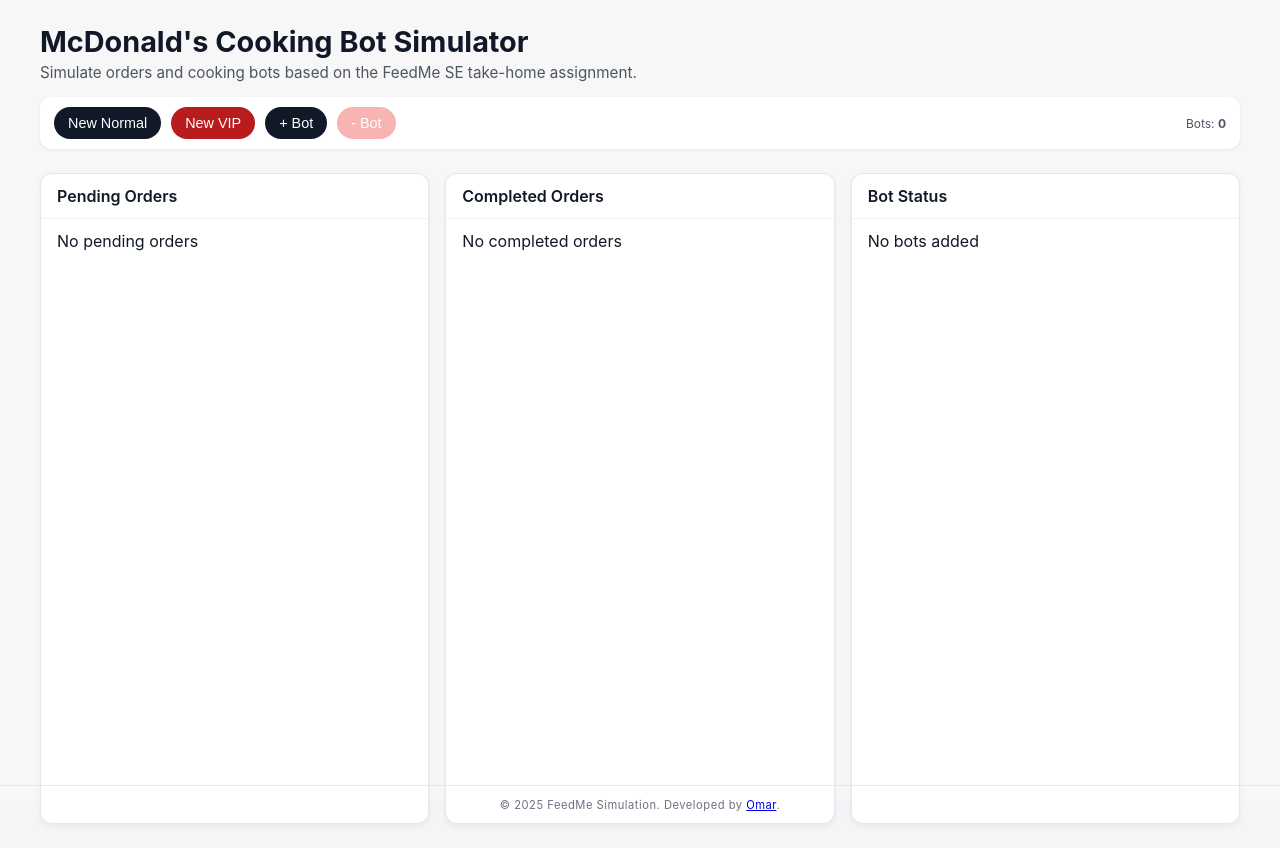
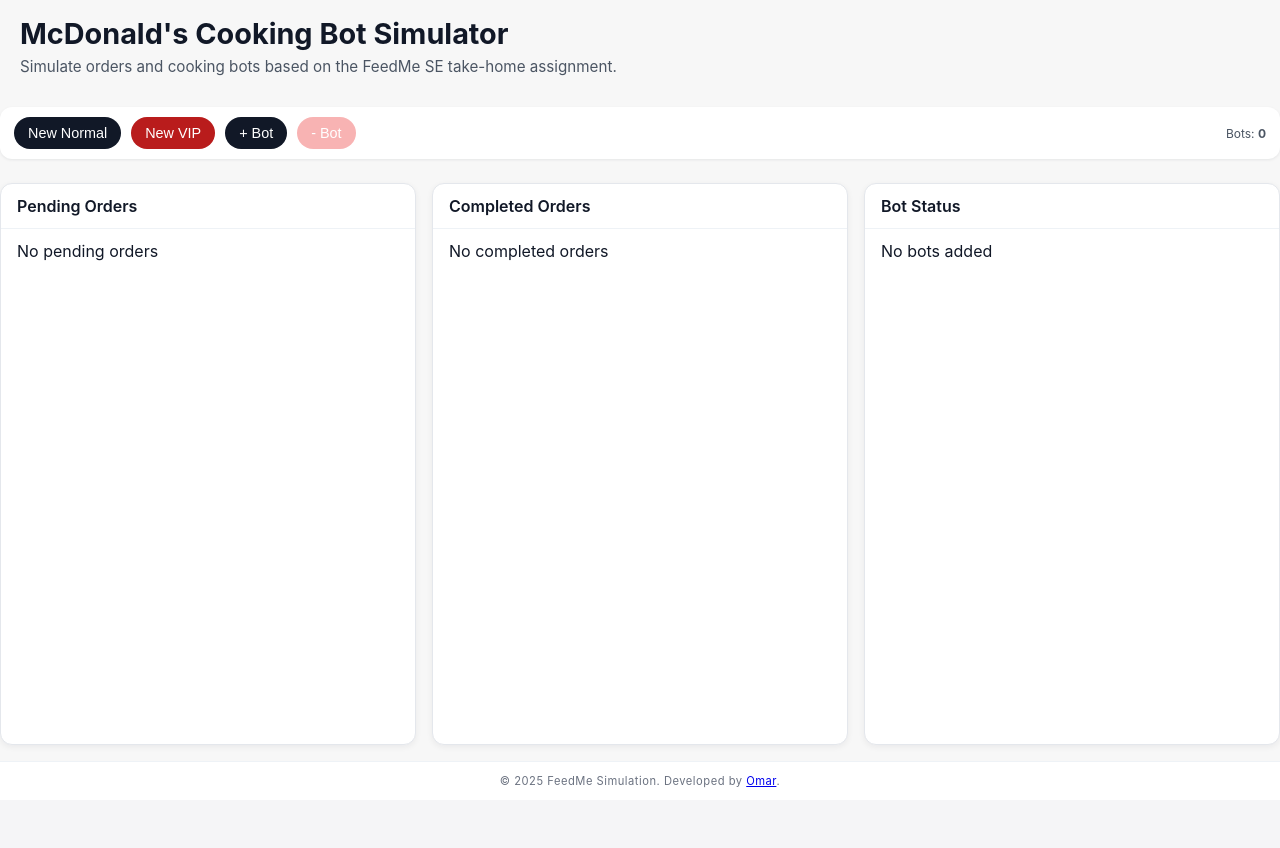
Before and after one commit to feedmepos/se-take-home-assignment, a React (Vite) app in the folder frontend/: page / in a window 1280 px wide. After the commit the page ends 800 px from the top, so only its background shows below. Built offline with nearby package versions, Linux system fonts and the light colour scheme.

Commit message:
fix: fix UIs

```diff
--- a/frontend/src/App.css
+++ b/frontend/src/App.css
@@ -7,12 +7,13 @@
 }
 
 .app-root {
-  max-width: 1200px;
-  margin: 0 auto;
-  padding: 24px;
   min-height: 100vh;
   display: flex;
   flex-direction: column;
+}
+
+.app-header {
+  padding: 16px 20px;
 }
 
 .app-header h1 {
@@ -21,7 +22,7 @@
 }
 
 .subtitle {
-  margin-top: 4px;
+  margin-top: 6px;
   color: #4b5563;
   font-size: 0.95rem;
 }
@@ -98,11 +99,12 @@
 }
 
 .main-layout {
+  flex: 1;
   display: grid;
   grid-template-columns: 1fr 1fr 1fr;
   gap: 16px;
+  padding-bottom: 16px; /* spacing above footer */
   margin-top: 24px;
-  flex: 1;
 }
 
 .column h2 {
@@ -177,6 +179,18 @@
 .badge.processing {
   background: #dbeafe;
   color: #1d4ed8;
+}
+
+.badge.processing-normal {
+  background: #fde68a; /* amber */
+  color: #92400e;
+  border: 1px solid #fcd34d;
+}
+
+.badge.vip {
+  background: #fee2e2; /* light red background */
+  color: #991b1b;      /* dark red text */
+  border: 1px solid #fecaca; /* subtle border */
 }
 
 .order-body {
@@ -266,16 +280,14 @@
 .order-card.expanded .order-header { border-bottom: 1px solid #e5e7eb; padding-bottom: 4px; margin-bottom: 4px; }
 
 .site-footer {
-  position: absolute;
-  bottom: -24px;
-  left: 0;
-  right: 0;
-  margin-top: 24px;
-  padding: 12px 0;
+  position: sticky;
+  bottom: 0;
+  background: #ffffff;
+  border-top: 1px solid #eef2f6;
+  padding: 12px 16px;
   font-size: 0.7rem;
   text-align: center;
   color: #6b7280;
-  border-top: 1px solid #e5e7eb;
 }
 
 .site-footer span {
--- a/frontend/src/App.tsx
+++ b/frontend/src/App.tsx
@@ -2,8 +2,6 @@
 import React, { useEffect, useRef, useState } from "react";
 import "./App.css";
 import { Controls } from "./components/Controls";
-import { OrderCard } from "./components/OrderCard";
-import { BotStatusCard } from "./components/BotStatusCard";
 import { AppHeader } from './components/AppHeader'
 import { PendingSection, CompleteSection, BotsSection } from './components/Sections'
 
@@ -274,7 +272,6 @@
     scheduleWork();
   };
 
-  const pendingOrders = orders.filter((o) => o.status === "PENDING");
   const completeOrders = orders.filter((o) => o.status === "COMPLETE");
 
   const formatCustomerLabel = (type: CustomerType) =>
--- a/frontend/src/components/BotStatusCard.tsx
+++ b/frontend/src/components/BotStatusCard.tsx
@@ -23,13 +23,18 @@
     <div className="bot-card">
       <div className="order-header">
         <span className="order-id">Bot #{bot.id}</span>
+        {bot.status === 'PROCESSING' && currentOrder && (
+          <span className={currentOrder.customerType === 'VIP' ? 'badge vip' : 'badge'}>
+            {formatCustomerLabel(currentOrder.customerType)}
+          </span>
+        )}
         <span className={`badge ${bot.status === 'IDLE' ? 'idle' : 'processing'}`}>{bot.status}</span>
       </div>
       <div className="order-body">
         {bot.status === 'PROCESSING' && currentOrder ? (
           <>
             <div>
-              Processing: <strong>Order #{currentOrder.id}</strong> ({formatCustomerLabel(currentOrder.customerType)})
+              Processing: <strong>Order #{currentOrder.id}</strong>
             </div>
             <div>Started: {currentOrder.startedAt ? formatTime(currentOrder.startedAt) : '-'}</div>
             <div className="progress-wrapper">
--- a/frontend/src/components/OrderCard.tsx
+++ b/frontend/src/components/OrderCard.tsx
@@ -22,6 +22,9 @@
   const [expanded, setExpanded] = useState(false)
   const typeClass = order.customerType === 'VIP' ? 'vip' : 'normal'
   const completeClass = variant === 'complete' ? 'complete' : ''
+  const badgeClass = order.customerType === 'VIP'
+    ? 'badge vip'
+    : (order.status === 'PROCESSING' ? 'badge processing-normal' : 'badge')
   return (
     <div
       className={`order-card ${typeClass} ${completeClass} ${expanded ? 'expanded' : 'collapsed'} toggle`.trim()}
@@ -33,7 +36,7 @@
     >
       <div className="order-header">
         <span className="order-id">Order #{order.id}</span>
-        <span className="badge">{formatCustomerLabel(order.customerType)}</span>
+        <span className={badgeClass}>{formatCustomerLabel(order.customerType)}</span>
         <span className="caret" aria-hidden="true" style={{ fontSize: 12, opacity: .6 }}>{expanded ? '▾' : '▸'}</span>
       </div>
       {expanded && (
--- a/frontend/src/components/Sections.tsx
+++ b/frontend/src/components/Sections.tsx
@@ -2,12 +2,14 @@
 import { OrderCard } from './OrderCard'
 import { BotStatusCard } from './BotStatusCard'
 
+interface Order { id: number; customerType: 'NORMAL' | 'VIP'; status: 'PENDING' | 'PROCESSING' | 'COMPLETE'; createdAt: number; startedAt?: number }
+
 export interface SectionsProps {
   pendingQueue: number[]
-  getOrderById: (id: number) => any
+  getOrderById: (id: number) => Order | undefined
   formatCustomerLabel: (type: 'NORMAL' | 'VIP') => string
   formatTime: (ts?: number) => string
-  completeOrders: any[]
+  completeOrders: Order[]
   bots: any[]
   processingMs: number
   now: number
```
